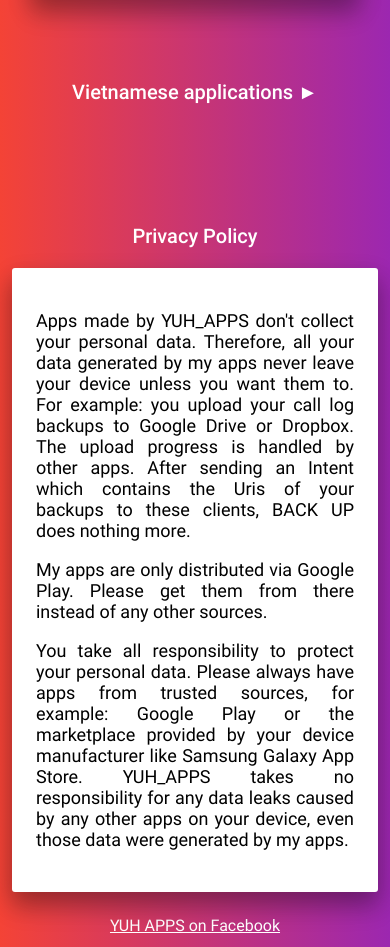
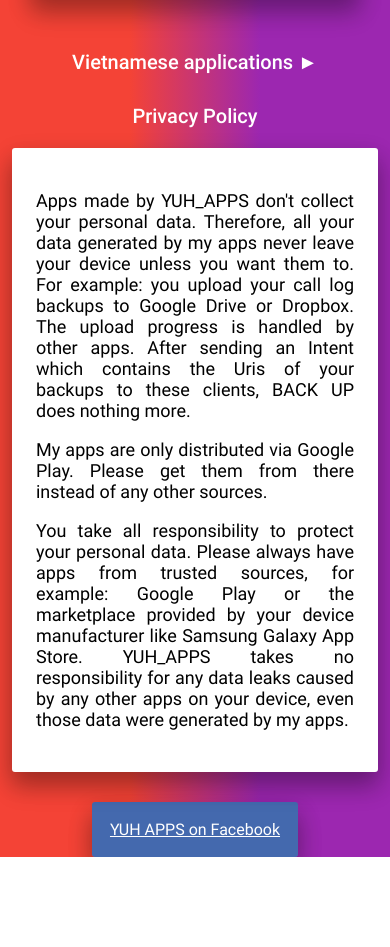
Before and after one commit to YuhApps/yuhapps.github.io, a plain HTML site: page index.html in a window 390 px wide. Shown: the part 492-1439 px from the top of the page. After the commit the page ends 1349 px from the top, so only its background shows below. Drawn offline with Linux system fonts and the light colour scheme.

Commit message:
Second stable version

```diff
--- a/index.html
+++ b/index.html
@@ -10,7 +10,7 @@
         <div id="logo">
             <h1>YUH APPS</h1>
         </div>
-        <h3>Utilities for Android devices</h3>
+        <h3>Featured apps for Android</h3>
         <ul id="apps">
             <li class="card"  onclick="window.location = 'backup.html'" style="cursor: pointer">
                 <img src="backup.png">
@@ -31,17 +31,11 @@
         </ul>
         <h3 onclick="window.location = 'vietnamese_apps.html'" style="cursor: pointer">Vietnamese applications ►</h3>
         <h3>Privacy Policy</h3>
-        <div class="card" id="privacy-policy">
-            <p>
-                Apps made by YUH_APPS don't collect your personal data. Therefore, all your data generated by my apps never leave your device unless you want them to. For example: you upload your call log backups to Google Drive or Dropbox. The upload progress is handled by other apps. After sending an Intent which contains the Uris of your backups to these clients, BACK UP does nothing more.
-            </p>
-            <p>
-                My apps are only distributed via Google Play. Please get them from there instead of any other sources.
-            </p>
-            <p>
-                You take all responsibility to protect your personal data. Please always have apps from trusted sources, for example: Google Play or the marketplace provided by your device manufacturer like Samsung Galaxy App Store. YUH_APPS takes no responsibility for any data leaks caused by any other apps on your device, even those data were generated by my apps.
-            </p>
+        <div class="card" id="privacy-policy" style="">
+            <p>Apps made by YUH_APPS don't collect your personal data. Therefore, all your data generated by my apps never leave your device unless you want them to. For example: you upload your call log backups to Google Drive or Dropbox. The upload progress is handled by other apps. After sending an Intent which contains the Uris of your backups to these clients, BACK UP does nothing more.</p>
+            <p>My apps are only distributed via Google Play. Please get them from there instead of any other sources.</p>
+            <p>You take all responsibility to protect your personal data. Please always have apps from trusted sources, for example: Google Play or the marketplace provided by your device manufacturer like Samsung Galaxy App Store. YUH_APPS takes no responsibility for any data leaks caused by any other apps on your device, even those data were generated by my apps.</p>
         </div>
-        <a href="">YUH APPS on Facebook</a>
+        <a class="card" href="https://www.facebook.com/yuhapps" style="background: #4469ae" target="_blank">YUH APPS on Facebook</a>
     </body>
 </html>
--- a/styles.css
+++ b/styles.css
@@ -24,10 +24,10 @@
 
 body {
     background: #c53c73;
-    background: -webkit-linear-gradient(left, #F44336 , #9C27B0);
-    background: -o-linear-gradient(right, #F44336, #9C27B0);
-    background: -moz-linear-gradient(right, #F44336, #9C27B0);
-    background: linear-gradient(to right, #F44336 , #9C27B0);
+    background: -webkit-linear-gradient(left, #F44336, #F44336, #9C27B0, #9C27B0);
+    background: -o-linear-gradient(right, #F44336, #F44336, #9C27B0, #9C27B0);
+    background: -moz-linear-gradient(right, #F44336, #F44336, #9C27B0, #9C27B0);
+    background: linear-gradient(to right, #F44336, #F44336, #9C27B0, #9C27B0);
     margin: 0;
     padding: 48px;
     text-align: center;
@@ -96,7 +96,6 @@ li h3 {
 li a {
     bottom: 6px;
     font-family: RobotoBold;
-    /*font-weight: bold;*/
     position: absolute;
 }
 
@@ -113,23 +112,16 @@ li:nth-of-type(2) a {
 }
 
 h3:nth-of-type(2) {
-    margin-top: 90px;
+    margin-top: 60px;
 }
 
 h3:nth-of-type(3) {
-    margin-top: 120px;
-}
-
-#privacy-policy {
-    margin: auto;
-    margin-bottom: 24px;
-    padding: 24px;
-    position: relative;
-    width: 1200px;
+    margin-top: 60px;
 }
 
 #logo {
     margin: auto;
+    margin-bottom: 90px;
 }
 
 #logo h1 {
@@ -138,10 +130,8 @@ h3:nth-of-type(3) {
     font-family: CookieRegular;
     font-size: 60px;
     font-style: italic;
-    /*height: 60px;*/
     text-align: center;
     text-decoration: underline;
-    /*line-height: 48px;*/
     top: 0;
 }
 
@@ -149,6 +139,14 @@ h3:nth-of-type(3) {
     clear: both;
     content: "";
     display: block;
+}
+
+#privacy-policy {
+  margin: auto;
+  margin-bottom: 48px;
+  padding: 24px;
+  position: relative;
+  width: 1200px;
 }
 
 .card {
@@ -189,7 +187,11 @@ h3:nth-of-type(3) {
 @media screen and (max-width: 1280px) {
 
     h3:nth-of-type(2) {
-        margin-top: 60px;
+        margin-top: 30px;
+    }
+
+    h3:nth-of-type(3) {
+        margin-top: 30px;
     }
 
     #privacy-policy, .app-content {
@@ -303,7 +305,7 @@ h3:nth-of-type(3) {
         font-size: 15px;
     }
 
-    #privacy-policy, .app-content p {
+    #privacy-policy, .app-content {
         font-size: 15px;
     }
 
```
